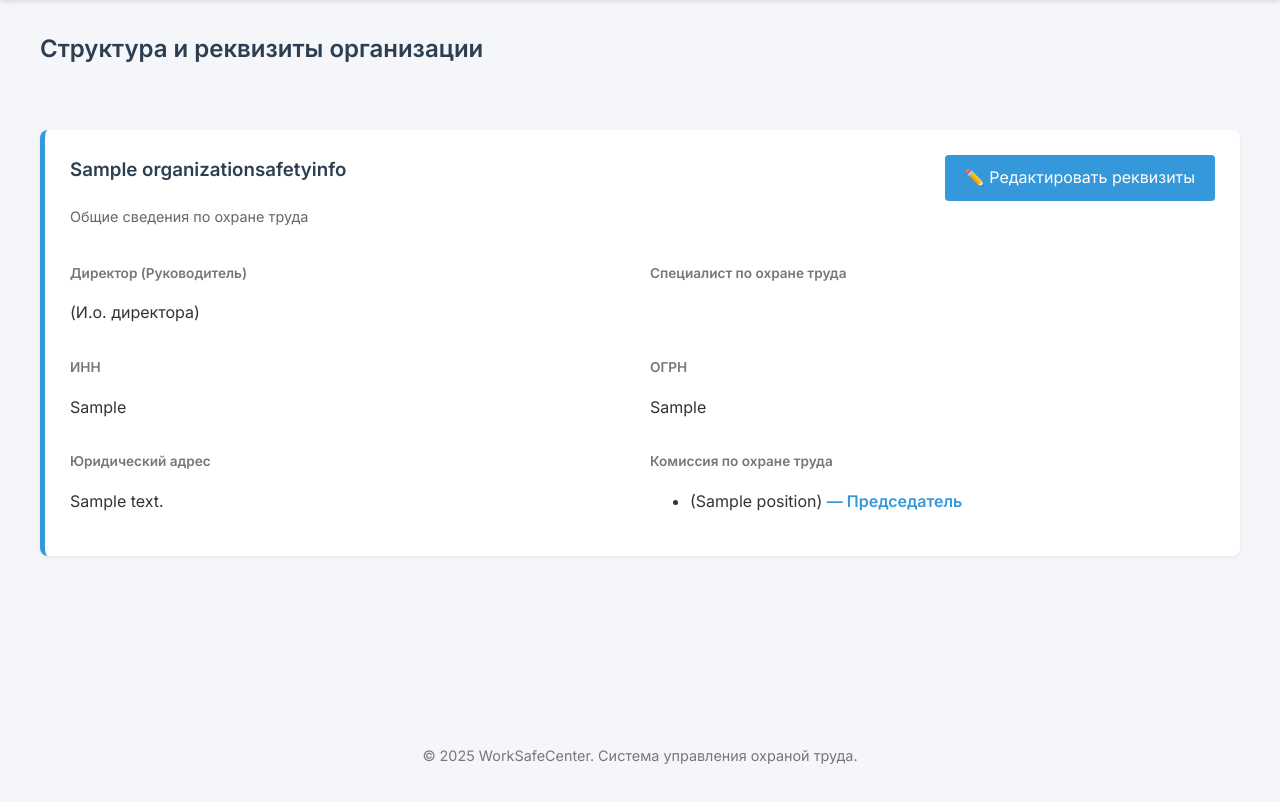
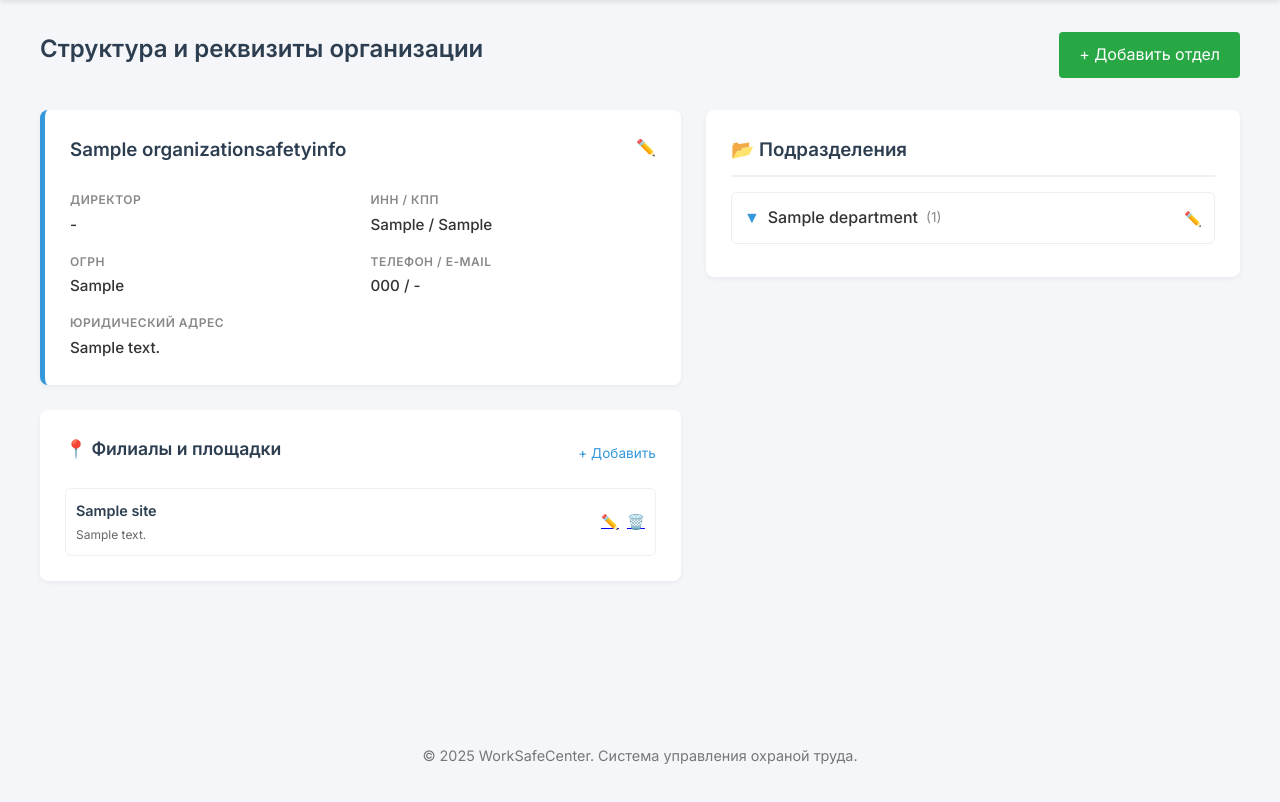
Before and after one commit to evlx87/WorkSafeCenter, a Django app: page /organization/ in a window 1280 px wide. Shown: the part 60-862 px from the top of the page. Run offline with Django 5.2, Linux system fonts and the light colour scheme; tables that the repository leaves empty hold one stand-in row (values such as "Sample post").

Commit message:
Корректировка оформления страницы с информацией об организации

```diff
--- a/organization/templates/organization/organization_info.html
+++ b/organization/templates/organization/organization_info.html
@@ -1,104 +1,134 @@
 {% extends 'base.html' %}
-{% block title %}WorkSafeCenter - Структура организации{% endblock %}
+{% block title %}WorkSafeCenter - Инфо{% endblock %}
 
 {% block content %}
 <section style="background: transparent; box-shadow: none; padding: 0;">
-    <div class="section-header" style="border-bottom: none; margin-bottom: 20px;">
-        <h2>Структура и реквизиты организации</h2>
+    <div class="section-header" style="border-bottom: none; margin-bottom: 20px; display: flex; justify-content: space-between; align-items: center;">
+        <h2 style="margin: 0;">Структура и реквизиты организации</h2>
+        <div style="display: flex; gap: 10px;">
+            <a href="{% url 'organization:department_create' %}" class="button success">+ Добавить отдел</a>
+        </div>
     </div>
 
-    <div class="profile-card" style="margin-bottom: 30px; border-left: 5px solid var(--accent-color);">
-        <div style="display: flex; justify-content: space-between; align-items: flex-start;">
-            <div>
-                <h3 class="profile-title" style="border: none; margin-bottom: 10px;">
+    <div style="display: grid; grid-template-columns: 1.2fr 1fr; gap: 25px; align-items: start;">
+
+        <div style="display: flex; direction: ltr; flex-direction: column; gap: 25px;">
+
+            <div class="profile-card" style="margin: 0; border-left: 5px solid var(--accent-color);">
+                <div style="display: flex; justify-content: space-between; align-items: flex-start; margin-bottom: 15px;">
+                    <h3 class="profile-title" style="border: none; margin: 0;">
                         {{ safety_info.name_full|default:"Название организации не указано" }}
                     </h3>
-                <p style="color: #666; margin-top: 0; font-size: 0.9em;">
-                    Общие сведения по охране труда
-                </p>
-            </div>
-            <a href="{% url 'organization:safety_info_edit' %}" class="button">
-                ✏️ Редактировать реквизиты
-            </a>
+                    <a href="{% url 'organization:safety_info_edit' %}" class="button-small" style="text-decoration: none;">✏️</a>
                 </div>
 
                 {% if safety_info %}
-        <div class="info-grid" style="margin-top: 20px;">
-
+                <div class="info-grid">
                     <div class="info-item">
-                <label>Директор (Руководитель)</label>
-                {% with director=safety_info.get_effective_director %}
-                    {% if director %}
-                        <p>
-                            <strong>{{ director.get_full_name }}</strong>
-                            {% if safety_info.director_position and not director.is_acting_director %}
-                                ({{ safety_info.director_position }})
-                            {% elif director.is_acting_director %}
-                                (И.о. директора)
-                            {% else %}
-                                (Директор)
-                            {% endif %}
-                        </p>
-                    {% else %}
-                        <p style="color: var(--danger-color);">Руководитель не назначен</p>
-                    {% endif %}
-                {% endwith %}
+                        <label>Директор</label>
+                        <p>{{ safety_info.head_name|default:"-" }}</p>
                     </div>
-
                     <div class="info-item">
-                <label>Специалист по охране труда</label>
-                {% with specialist=safety_info.get_effective_safety_specialist %}
-                    {% if specialist %}
-                        <p>
-                            <strong>{{ specialist.get_full_name }}</strong>
-                        </p>
-                    {% else %}
-                        <p style="color: var(--warning-color);">Не назначен</p>
-                    {% endif %}
-                {% endwith %}
-            </div>
-
-            <div class="info-item">
-                <label>ИНН</label>
-                <p>{{ safety_info.inn|default:"-" }}</p>
+                        <label>ИНН / КПП</label>
+                        <p>{{ safety_info.inn|default:"-" }} / {{ safety_info.kpp|default:"-" }}</p>
                     </div>
                     <div class="info-item">
                         <label>ОГРН</label>
                         <p>{{ safety_info.ogrn|default:"-" }}</p>
                     </div>
+                    <div class="info-item">
+                        <label>Телефон / E-mail</label>
+                        <p>{{ safety_info.contact_phone|default:"-" }} / {{ safety_info.contact_email|default:"-" }}</p>
+                    </div>
                     <div class="info-item form-full-width">
                         <label>Юридический адрес</label>
                         <p>{{ safety_info.address_legal|default:"-" }}</p>
                     </div>
+                </div>
+                {% endif %}
+            </div>
 
-            <div class="info-item form-full-width">
-                <label>Комиссия по охране труда</label>
-                {% with members=safety_info.get_committee_members_including_chair %}
-                    {% if members %}
-                        <ul>
-                        {% for member in members %}
-                            <li>
-                                <strong>{{ member.get_full_name }}</strong>
-                                ({{ member.position }})
-                                {% if member.is_safety_committee_chair %}
-                                    <span style="color: var(--accent-color); font-weight: bold;">— Председатель</span>
-                                {% endif %}
+            <div class="profile-card" style="margin: 0;">
+                <div style="display: flex; justify-content: space-between; align-items: center; margin-bottom: 15px;">
+                    <h3 class="profile-title" style="border: none; margin: 0; font-size: 1.1em;">📍 Филиалы и площадки</h3>
+                    <a href="{% url 'organization:site_create' %}" style="text-decoration: none; font-size: 0.85em; color: var(--accent-color);">+ Добавить</a>
+                </div>
+
+                <div style="display: grid; grid-template-columns: 1fr; gap: 10px;">
+                    {% for site in sites %}
+                        <div style="border: 1px solid #f0f0f0; padding: 10px; border-radius: 6px; font-size: 0.9em; display: flex; justify-content: space-between; align-items: center;">
+                            <div>
+                                <strong style="color: var(--primary-color);">{{ site.name }}</strong><br>
+                                <small style="color: #666;">{{ site.address|truncatechars:50 }}</small>
+                            </div>
+                            <div style="display: flex; gap: 8px;">
+                                <a href="{% url 'organization:site_edit' site.pk %}" title="Редактировать">✏️</a>
+                                <a href="{% url 'organization:site_delete' site.pk %}" title="Удалить">🗑️</a>
+                            </div>
+                        </div>
+                    {% empty %}
+                        <p style="color: #999; font-style: italic; font-size: 0.9em; text-align: center;">Площадки не добавлены</p>
+                    {% endfor %}
+                </div>
+            </div>
+        </div>
+
+        <div class="profile-card" style="margin: 0;">
+            <h3 class="profile-title" style="border-bottom: 2px solid #f0f0f0; margin-bottom: 15px; padding-bottom: 10px;">
+                📂 Подразделения
+            </h3>
+
+            <div class="departments-accordion">
+                {% for department in departments %}
+                    <details style="margin-bottom: 8px; border: 1px solid #eee; border-radius: 6px; background: #fff;">
+                        <summary style="padding: 12px; cursor: pointer; display: flex; justify-content: space-between; align-items: center; font-weight: 500; list-style: none;">
+                            <span style="display: flex; align-items: center; gap: 8px;">
+                                <span style="color: var(--accent-color);">▼</span>
+                                {{ department.name }}
+                                <span style="font-weight: normal; color: #888; font-size: 0.85em;">({{ department.position_set.count }})</span>
+                            </span>
+                            <a href="{% url 'organization:department_update' department.pk %}" style="text-decoration: none; font-size: 0.9em;">✏️</a>
+                        </summary>
+
+                        <div style="padding: 0 12px 12px 35px; border-top: 1px solid #fafafa;">
+                            <ul style="list-style: none; padding: 0; margin: 0;">
+                                {% for position in department.position_set.all %}
+                                    <li style="display: flex; justify-content: space-between; align-items: center; padding: 6px 0; border-bottom: 1px solid #f9f9f9; font-size: 0.9em;">
+                                        <span>{{ position.name }}</span>
+                                        <div style="display: flex; gap: 8px; opacity: 0.5;">
+                                            <a href="{% url 'organization:position_update' position.pk %}" title="Редактировать">✏️</a>
+                                            <a href="{% url 'organization:position_delete' position.pk %}" title="Удалить">🗑️</a>
+                                        </div>
                                     </li>
                                 {% endfor %}
+                                <li style="margin-top: 10px;">
+                                    <a href="{% url 'organization:position_create' %}?department={{ department.pk }}"
+                                       style="color: var(--accent-color); text-decoration: none; font-size: 0.85em; font-weight: 600;">
+                                        + Добавить должность
+                                    </a>
+                                </li>
                             </ul>
-                    {% else %}
-                        <p style="color: #777; font-style: italic;">Состав комиссии не назначен.</p>
-                    {% endif %}
-                {% endwith %}
+                        </div>
+                    </details>
+                {% empty %}
+                    <p style="text-align: center; color: #999; padding: 20px;">Отделы не созданы</p>
+                {% endfor %}
+            </div>
         </div>
 
     </div>
-        {% else %}
-        <div style="text-align: center; padding: 20px; color: var(--danger-color);">
-            <p><strong>Данные организации не заполнены.</strong> Пожалуйста, нажмите "Редактировать реквизиты" для настройки.</p>
-        </div>
-        {% endif %}
+</section>
 
-    </div>
+<style>
+    /* Стили для аккордеона */
+    details summary::-webkit-details-marker { display: none; }
+    details[open] summary span span { transform: rotate(180deg); display: inline-block; }
+    summary:hover { background-color: #fcfcfc; }
 
+    /* Дополнительная плотность для info-grid */
+    .info-grid { display: grid; grid-template-columns: repeat(auto-fit, minmax(200px, 1fr)); gap: 15px; }
+    .info-item label { font-size: 0.75rem; text-transform: uppercase; letter-spacing: 0.5px; color: #888; margin-bottom: 3px; display: block; }
+    .info-item p { margin: 0; font-weight: 500; color: #333; font-size: 0.95rem; }
+    .button.success { background-color: #28a745; color: white; border: none; }
+</style>
 {% endblock %}
--- a/organization/views.py
+++ b/organization/views.py
@@ -8,13 +8,19 @@ from .models import Department, Position, OrganizationSafetyInfo, Site
 
 # Create your views here.
 def organization_info(request):
-    departments = Department.objects.all()
-    positions = Position.objects.all()
+    # Оптимизированная загрузка: загружаем все отделы, и с ними предварительно
+    # связанные должности (position_set - стандартное обратное имя).
+    departments = Department.objects.all().order_by('name').prefetch_related('position_set')
+
+    # Теперь 'positions' не нужна, так как должности доступны через departments.
+    # positions = Position.objects.all()
+
     safety_info = OrganizationSafetyInfo.objects.first()
     sites = Site.objects.all() if safety_info else []
+
     return render(request, 'organization/organization_info.html', {
         'departments': departments,
-        'positions': positions,
+        # 'positions': positions, # Должности теперь в departments
         'safety_info': safety_info,
         'sites': sites
     })
@@ -44,6 +50,14 @@ class PositionCreateView(CreateView):
     form_class = PositionForm
     template_name = 'organization/position_form.html'
     success_url = reverse_lazy('organization:organization_info')
+
+    def get_initial(self):
+        """Автоматически заполняет department, если передан в GET-параметрах."""
+        initial = super().get_initial()
+        department_pk = self.request.GET.get('department')
+        if department_pk:
+            initial['department'] = department_pk
+        return initial
 
 
 class PositionUpdateView(UpdateView):
```
Lines whose indentation alone changed are shown as unchanged.
